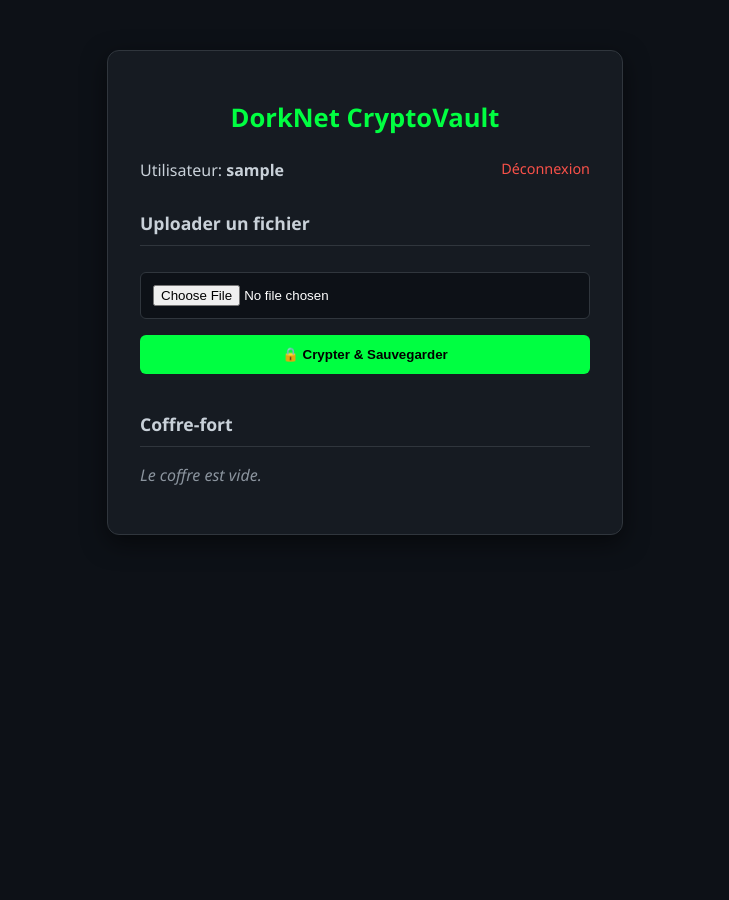
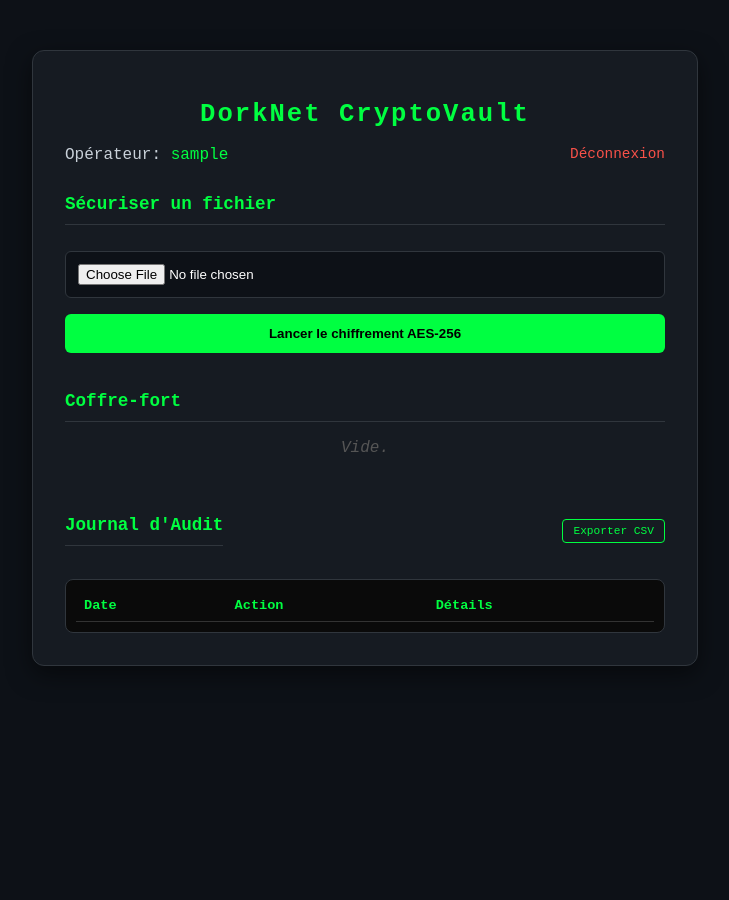
Before and after one commit to enochnumbi062-gif/DorkNet_CryptoVault, a Flask app: page / in a window 1280 px wide. Shown: the whole page, without its empty margins (275-1004 px from the left). Before the commit the page ends 535 px from the top, so only its background shows below. Run offline with Flask 3, Linux system fonts and the light colour scheme; the visitor is signed in with stand-in values (Sample User, id 1); lists and menus that the app fills with data are empty; parts of the project's set-up code (start-up, migrations or seed data) failed here and were passed over.

Commit message:
Refactor HTML structure and improve styles
Updated styles and layout for better user experience, including changes to headings, buttons, and file display. Adjusted form elements and added an audit log section.

```diff
--- a/templates/index.html
+++ b/templates/index.html
@@ -5,141 +5,75 @@
     <meta name="viewport" content="width=device-width, initial-scale=1.0">
     <title>DorkNet CryptoVault</title>
     <style>
-        /* Regroupement du CSS directement dans le HTML */
-        :root {
-            --primary: #00ff41;
-            --bg: #0d1117;
-            --card: #161b22;
-            --text: #c9d1d9;
-            --border: #30363d;
-        }
-
-        body {
-            background-color: var(--bg);
-            color: var(--text);
-            font-family: 'Segoe UI', Tahoma, Geneva, Verdana, sans-serif;
-            display: flex;
-            justify-content: center;
-            align-items: flex-start;
-            min-height: 100vh;
-            margin: 0;
-            padding-top: 50px;
-        }
-
-        .container {
-            background: var(--card);
-            padding: 2rem;
-            border-radius: 12px;
-            box-shadow: 0 8px 24px rgba(0,0,0,0.5);
-            width: 90%;
-            max-width: 450px;
-            border: 1px solid var(--border);
-        }
-
-        h1 { color: var(--primary); text-align: center; font-size: 1.6rem; margin-bottom: 1.5rem; }
-        h3 { border-bottom: 1px solid var(--border); padding-bottom: 10px; font-size: 1.1rem; }
-
-        input, button {
-            width: 100%;
-            padding: 12px;
-            margin: 8px 0;
-            border-radius: 6px;
-            border: 1px solid var(--border);
-            background: #0d1117;
-            color: white;
-            box-sizing: border-box;
-        }
-
-        button {
-            background: var(--primary);
-            color: black;
-            font-weight: bold;
-            cursor: pointer;
-            border: none;
-            transition: 0.3s;
-        }
-
-        button:hover { background: #00cc33; transform: translateY(-1px); }
-
-        .file-list { list-style: none; padding: 0; }
-
-        .file-item {
-            display: flex;
-            justify-content: space-between;
-            align-items: center;
-            padding: 12px;
-            background: #1c2128;
-            margin-bottom: 8px;
-            border-radius: 6px;
-            border: 1px solid var(--border);
-        }
-
-        .btn-download {
-            color: var(--primary);
-            text-decoration: none;
-            font-size: 0.85rem;
-            border: 1px solid var(--primary);
-            padding: 4px 8px;
-            border-radius: 4px;
-        }
-
-        .btn-download:hover { background: var(--primary); color: black; }
-
+        :root { --primary: #00ff41; --bg: #0d1117; --card: #161b22; --text: #c9d1d9; --border: #30363d; }
+        body { background-color: var(--bg); color: var(--text); font-family: 'Courier New', Courier, monospace; display: flex; justify-content: center; align-items: flex-start; min-height: 100vh; margin: 0; padding: 50px 20px; }
+        .container { background: var(--card); padding: 2rem; border-radius: 12px; box-shadow: 0 8px 24px rgba(0,0,0,0.5); width: 100%; max-width: 600px; border: 1px solid var(--border); }
+        h1 { color: var(--primary); text-align: center; font-size: 1.6rem; letter-spacing: 2px; }
+        h3 { border-bottom: 1px solid var(--border); padding-bottom: 10px; font-size: 1.1rem; color: var(--primary); }
+        input, button { width: 100%; padding: 12px; margin: 8px 0; border-radius: 6px; border: 1px solid var(--border); background: #0d1117; color: white; box-sizing: border-box; }
+        button { background: var(--primary); color: black; font-weight: bold; cursor: pointer; border: none; transition: 0.3s; }
+        button:hover { background: #00cc33; filter: brightness(1.2); }
+        .file-item { display: flex; justify-content: space-between; align-items: center; padding: 12px; background: #1c2128; margin-bottom: 8px; border-radius: 6px; border: 1px solid var(--border); }
+        .btn-download { color: var(--primary); text-decoration: none; font-size: 0.85rem; border: 1px solid var(--primary); padding: 4px 8px; border-radius: 4px; }
         .logout-link { color: #f85149; text-decoration: none; font-size: 0.9rem; float: right; }
+        .log-container { background-color: #0a0a0a; border: 1px solid var(--border); border-radius: 8px; padding: 10px; margin-top: 15px; max-height: 250px; overflow-y: auto; }
+        table { width: 100%; border-collapse: collapse; font-size: 0.85rem; }
+        th { text-align: left; border-bottom: 1px solid #333; padding: 8px; color: var(--primary); }
+        td { padding: 8px; border-bottom: 1px solid #1a1a1a; }
+        .badge { background: #003311; padding: 2px 6px; border-radius: 4px; border: 1px solid var(--primary); font-size: 0.75rem; }
     </style>
 </head>
 <body>
-
     <div class="container">
         <h1>DorkNet CryptoVault</h1>
-
         {% if current_user.is_authenticated %}
             <div class="user-panel">
                 <a href="/logout" class="logout-link">Déconnexion</a>
-                <p>Utilisateur: <strong>{{ current_user.username }}</strong></p>
-
+                <p>Opérateur: <span style="color:var(--primary)">{{ current_user.username }}</span></p>
                 <section style="margin-top: 30px;">
-                    <h3>Uploader un fichier</h3>
+                    <h3>Sécuriser un fichier</h3>
                     <form action="/upload" method="post" enctype="multipart/form-data">
                         <input type="file" name="file" required>
-                        <button type="submit">🔒 Crypter & Sauvegarder</button>
+                        <button type="submit">Lancer le chiffrement AES-256</button>
                     </form>
                 </section>
-
                 <section style="margin-top: 30px;">
                     <h3>Coffre-fort</h3>
-                    <ul class="file-list">
                     {% for file in files %}
-                        <li class="file-item">
-                            <span style="font-size: 0.9rem; overflow: hidden;">{{ file }}</span>
-                            <a href="{{ url_for('download', filename=file) }}" class="btn-download">Télécharger</a>
-                        </li>
-                    {% else %}
-                        <p style="font-style: italic; color: #8b949e;">Le coffre est vide.</p>
-                    {% endfor %}
-                    </ul>
+                        <div class="file-item">
+                            <span style="font-size: 0.85rem; color: #8b949e;">{{ file }}</span>
+                            <a href="{{ url_for('download', filename=file) }}" class="btn-download">Déchiffrer</a>
+                        </div>
+                    {% else %}<p style="font-style: italic; color: #555; text-align: center;">Vide.</p>{% endfor %}
+                </section>
+                <section style="margin-top: 40px;">
+                    <div style="display: flex; justify-content: space-between; align-items: center;">
+                        <h3>Journal d'Audit</h3>
+                        <a href="/export_logs" style="color: var(--primary); text-decoration: none; border: 1px solid var(--primary); padding: 5px 10px; border-radius: 4px; font-size: 0.7rem;">Exporter CSV</a>
+                    </div>
+                    <div class="log-container">
+                        <table>
+                            <thead><tr><th>Date</th><th>Action</th><th>Détails</th></tr></thead>
+                            <tbody>
+                                {% for log in logs %}
+                                <tr>
+                                    <td style="color: #666;">{{ log.timestamp.strftime('%H:%M:%S') }}</td>
+                                    <td><span class="badge">{{ log.action }}</span></td>
+                                    <td style="color: #aaa;">{{ log.details }}</td>
+                                </tr>
+                                {% endfor %}
+                            </tbody>
+                        </table>
+                    </div>
                 </section>
             </div>
-
         {% else %}
             <div class="auth-panel">
-                <form action="/login" method="post">
-                    <input type="text" name="username" placeholder="Nom d'utilisateur" required>
-                    <input type="password" name="password" placeholder="Mot de passe" required>
-                    <button type="submit">Se connecter</button>
-                </form>
-
-                <div style="text-align: center; margin: 20px 0; color: #8b949e;">— OU —</div>
-
-                <form action="/register" method="post">
-                    <p style="text-align:center; font-size: 0.9rem;">Créer un compte</p>
-                    <input type="text" name="username" placeholder="Choisir un pseudo" required>
-                    <input type="password" name="password" placeholder="Choisir un mot de passe" required>
-                    <button type="submit" style="background:#21262d; color:white; border: 1px solid var(--border);">S'enregistrer</button>
-                </form>
+                <form action="/login" method="post"><input type="text" name="username" placeholder="Pseudo" required><input type="password" name="password" placeholder="Pass" required><button type="submit">S'identifier</button></form>
+                <div style="text-align: center; margin: 20px 0; color: #555;">— OU —</div>
+                <form action="/register" method="post"><input type="text" name="username" placeholder="Nouveau pseudo" required><input type="password" name="password" placeholder="Nouveau pass" required><button type="submit" style="background:#21262d; color:white; border: 1px solid var(--border);">Créer un accès</button></form>
             </div>
         {% endif %}
     </div>
-
 </body>
 </html>
```
